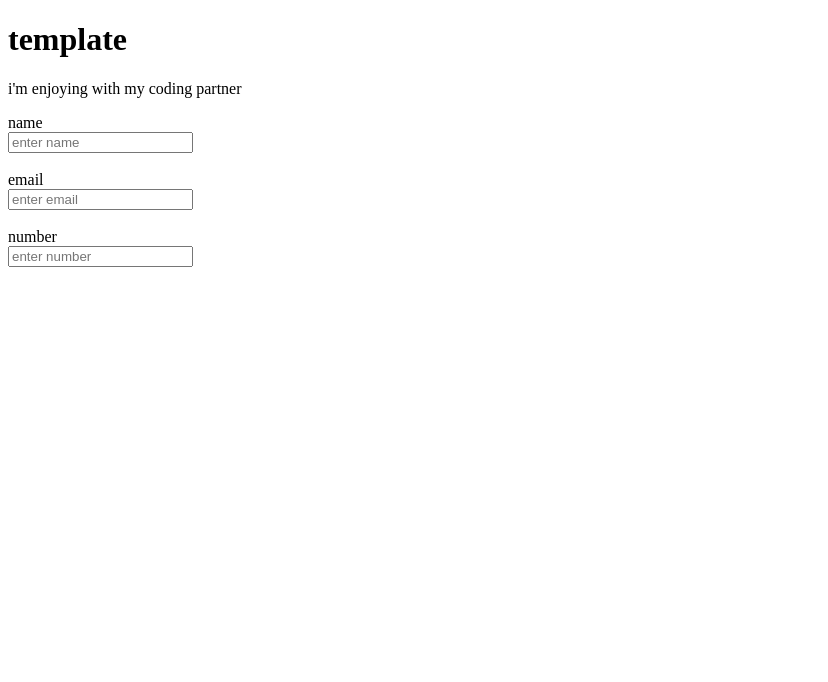
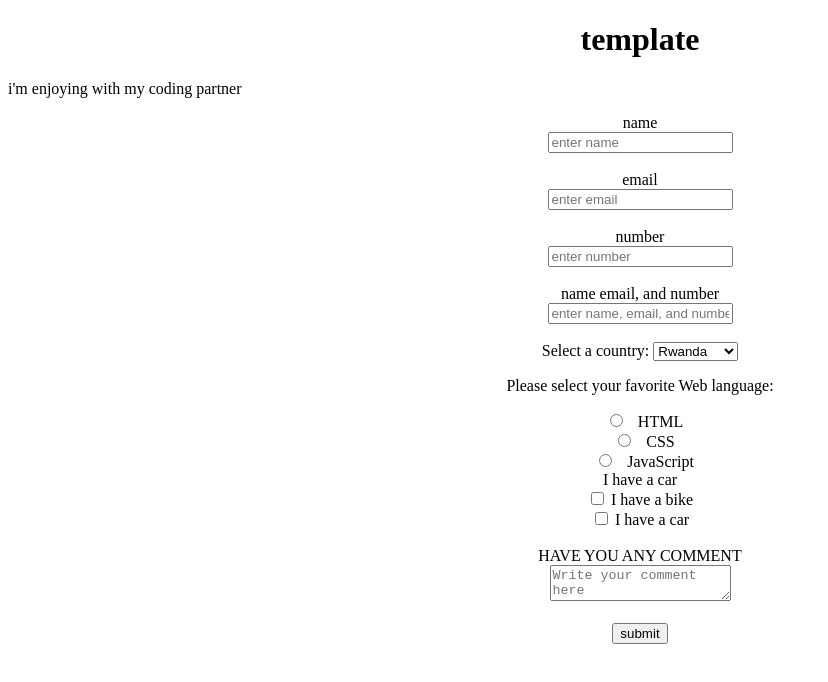
Before and after one commit to sosthenrisasi/sosthen-ashuaks, a plain HTML site: page index.html in a window 1280 px wide. Shown: the whole page, without its empty margins (0-828 px from the left). Drawn offline with Linux system fonts and the light colour scheme.

Commit message:
Add code

```diff
--- a/css/style.css
+++ b/css/style.css
@@ -0,0 +1,6 @@
+#title {
+    text-align: center;
+}
+#survey_form {
+    text-align: center;
+}
--- a/index.html
+++ b/index.html
@@ -16,7 +16,32 @@
         <input type="email" id="email" placeholder="enter email"><br><br>
         <label for="number">number</label><br>
         <input type="number" id="number" placeholder="enter number"><br><br>
-
+        <label for="name, email, and number">name email, and number</label><br>
+        <input type="name, email, and number" id="name, email, and number" placeholder="enter name, email, and number"><br><br>
+        <label for="Countries">Select a country:</label>
+<select name="countries" id="countries">
+  <option value="Rwanda">Rwanda</option>
+  <option value="Ghana">Ghana</option>
+  <option value="Cameroon">Cameroon</option>
+  <option value="Congo">Congo</option>
+  <option value="Nigeria">Nigeria</option>
+</select>
+  <p>Please select your favorite Web language:</p>
+  <input type="radio" id="html" name="fav_language" value="HTML">
+  <label for="html">HTML</label><br>
+  <input type="radio" id="css" name="fav_language" value="CSS">
+  <label for="css">CSS</label><br>
+  <input type="radio" id="javascript" name="fav_language" value="JavaScript">
+  <label for="javascript">JavaScript</label>
+ <br>
+ <label for="vehicle2"> I have a car</label><br>
+ <input type="checkbox" id="vehicle1" name="vehicle1" value="Bike">
+<label for="vehicle1"> I have a bike</label><br>
+<input type="checkbox" id="vehicle2" name="vehicle2" value="Car">
+<label for="vehicle2"> I have a car</label><br> <br>
+<label for="Comment">HAVE YOU ANY COMMENT</label><br>
+<textarea name="Comment" placeholder="Write your comment here"></textarea><br><br>
+<input type="submit" value="submit"><br><br>
       </form>
       <script src="https://cdn.freecodecamp.org/testable-projects-fcc/v1/bundle.js"></script>
     <script  src="js/index.js"></script>
```
